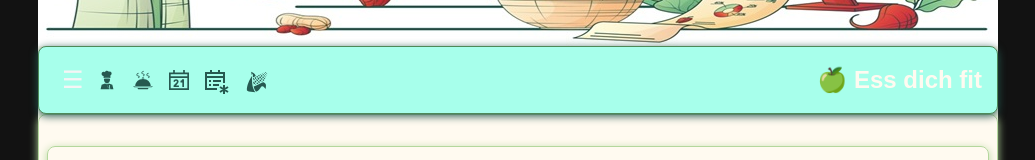
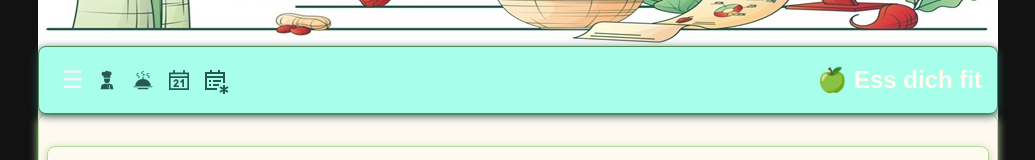
Before and after one commit to learnbh/EatYourselfFit, a React (Vite) app in the folder frontend/: page / in a window 1280 px wide. Shown: the part 154-314 px from the top of the page, without its empty margins (122-1157 px from the left). Built offline with nearby package versions, Linux system fonts and the light colour scheme.

Commit message:
set link ingredient hidden until it is finished

```diff
--- a/frontend/src/component/Navbar.tsx
+++ b/frontend/src/component/Navbar.tsx
@@ -53,7 +53,7 @@ export default function Navbar(){
                     tooltipText={ MainNavNames.Ingredients }
                     to = "/ingredient"
                     element={ <GiCorn style = {{ width: "inherit", height:"inherit" }} />  }
-                    class="h-6"
+                    class="h-6 hidden"
                 />
             </div>
         </nav>
```
